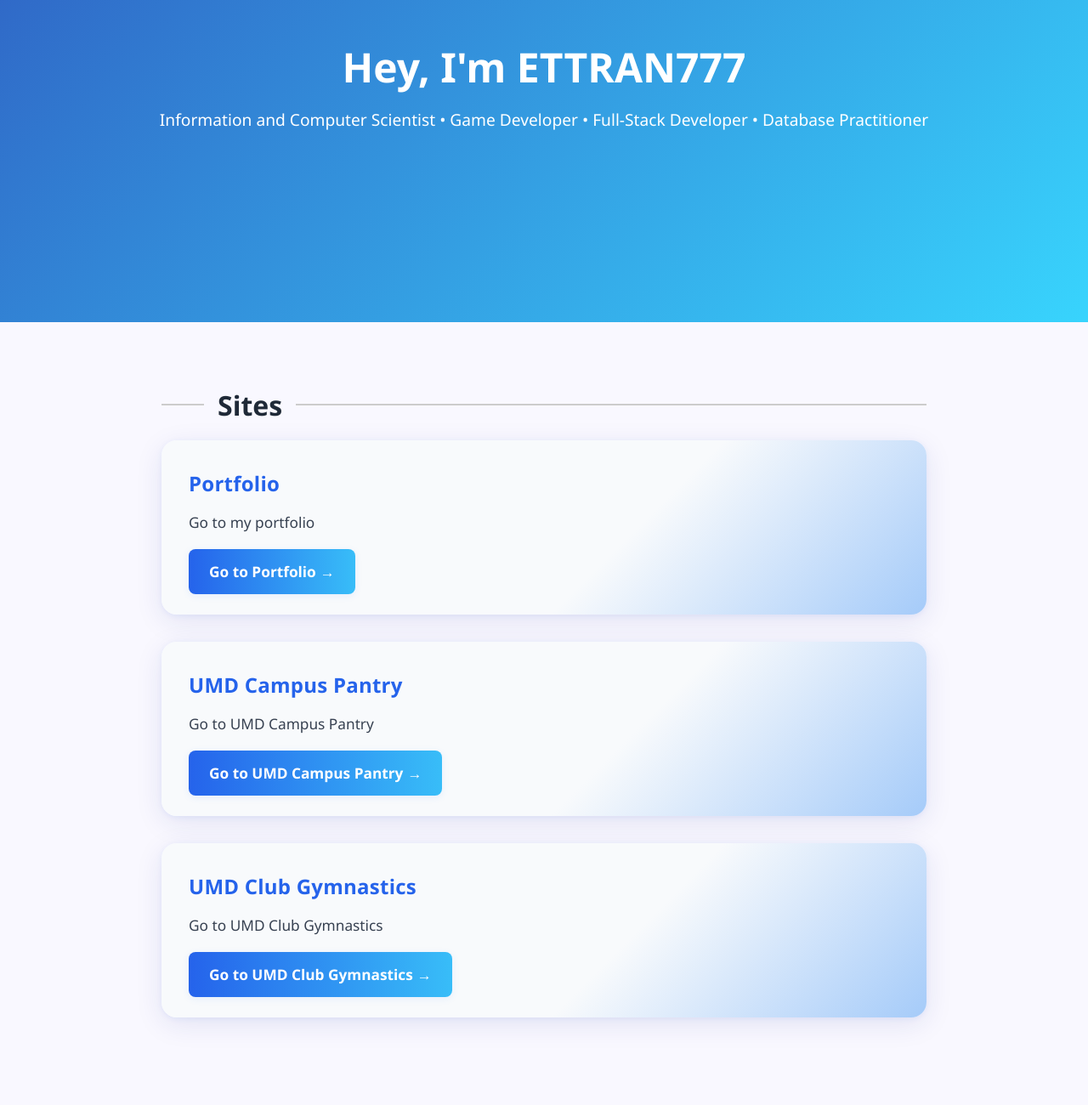
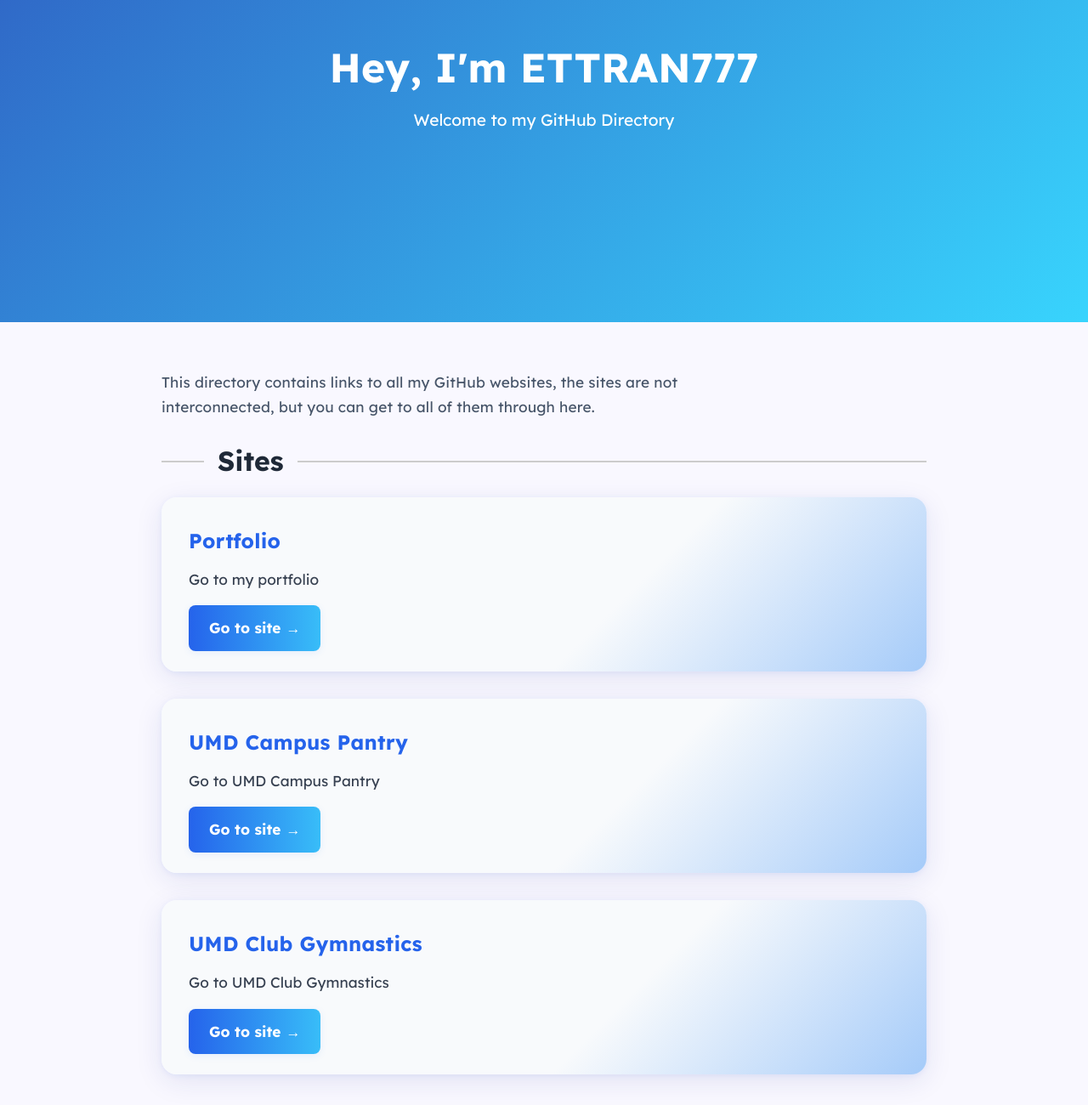
Before and after one commit to ETTRAN777/ettran777.github.io, a plain HTML site: page index.html in a window 1280 px wide. Shown: the part 240-1540 px from the top of the page at 85% size. Before the commit the page ends 1485 px from the top, so only its background shows below. Drawn offline with Linux system fonts and the light colour scheme.

Commit message:
Update index.html with new content and styles
Added a description paragraph and updated welcome text.

```diff
--- a/index.html
+++ b/index.html
@@ -4,12 +4,13 @@
     <meta charset="UTF-8">
     <meta name="viewport" content="width=device-width, initial-scale=1.0">
     <link rel="stylesheet" href="styles.css">
+    <link rel="stylesheet" href="https://fonts.googleapis.com/css2?family=Lexend:wght@400;700&display=swap">
     <title>ETTRAN777 Directory</title>
 </head>
 <body>
     <nav id="navbar">
         <ul>
-            <li><a href="#top">Home</a></li>
+            <li class=""><a href="#top">Home</a></li>
             <li><a href="#sites">Sites</a></li>
         </ul>
     </nav>
@@ -17,11 +18,12 @@
     <header id="hero">
         <div class="hero-content">
             <h1>Hey, I'm ETTRAN777</h1>
-            <p>Information and Computer Scientist • Game Developer • Full-Stack Developer • Database Practitioner</p>
+            <p>Welcome to my GitHub Directory</p>
         </div>
     </header>
 
     <section id="sites">
+        <p class="description">This directory contains links to all my GitHub websites, the sites are not interconnected, but you can get to all of them through here.</p>
          <div class="sectionHeader">
             <div class="sectionBegin"></div>
             <h2>Sites</h2>
@@ -32,7 +34,7 @@
             <h3>Portfolio</h3>
             <p>Go to my portfolio</p>
             <a href="https://ettran777.github.io/portfolio/" target="_blank">
-                <p class="resume-btn">Go to Portfolio &rarr;</p>
+                <p class="resume-btn">Go to site &rarr;</p>
             </a>
         </div>
 
@@ -40,7 +42,7 @@
             <h3>UMD Campus Pantry</h3>
             <p>Go to UMD Campus Pantry</p>
             <a href="https://ettran777.github.io/UMDCampusPantry/" target="_blank">
-                <p class="resume-btn">Go to UMD Campus Pantry &rarr;</p>
+                <p class="resume-btn">Go to site &rarr;</p>
             </a>
         </div>
 
@@ -48,7 +50,7 @@
             <h3>UMD Club Gymnastics</h3>
             <p>Go to UMD Club Gymnastics</p>
             <a href="https://mdclubgymnastics.github.io/mdclubgymnasticswebsite/" target="_blank">
-                <p class="resume-btn">Go to UMD Club Gymnastics &rarr;</p>
+                <p class="resume-btn">Go to site &rarr;</p>
             </a>
         </div>
 
```
